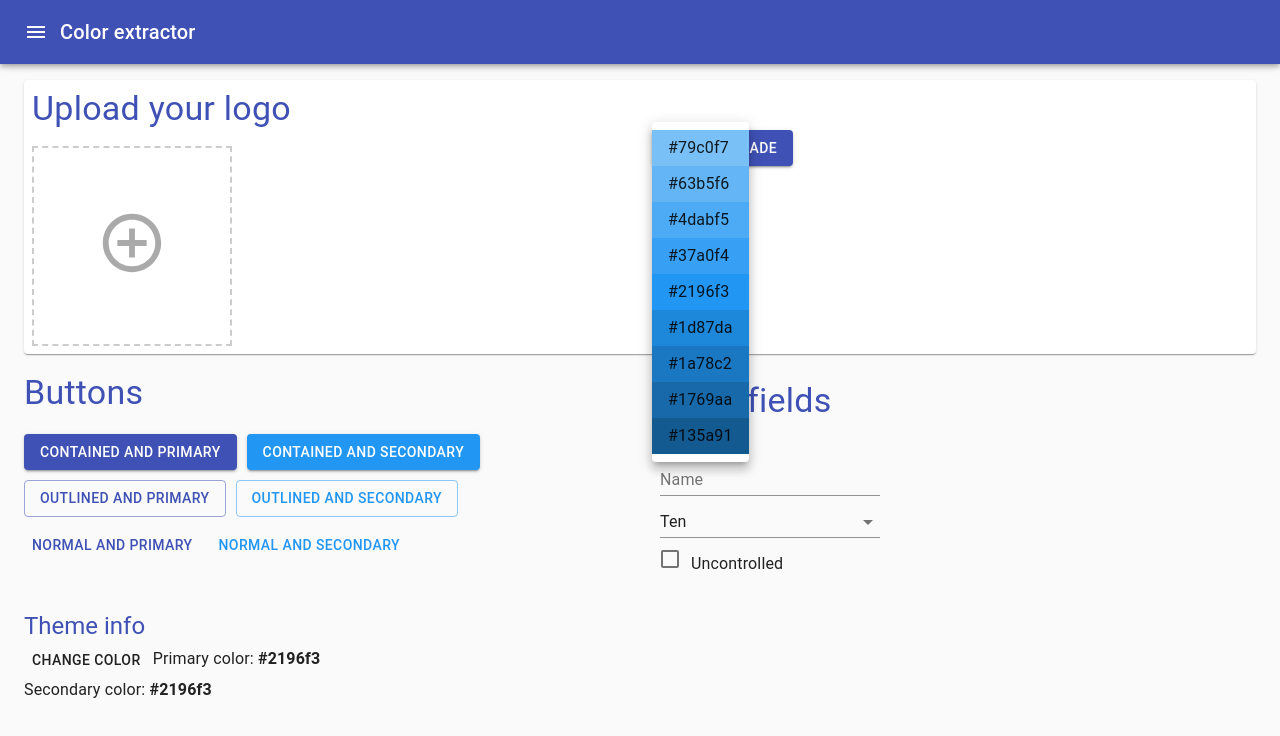
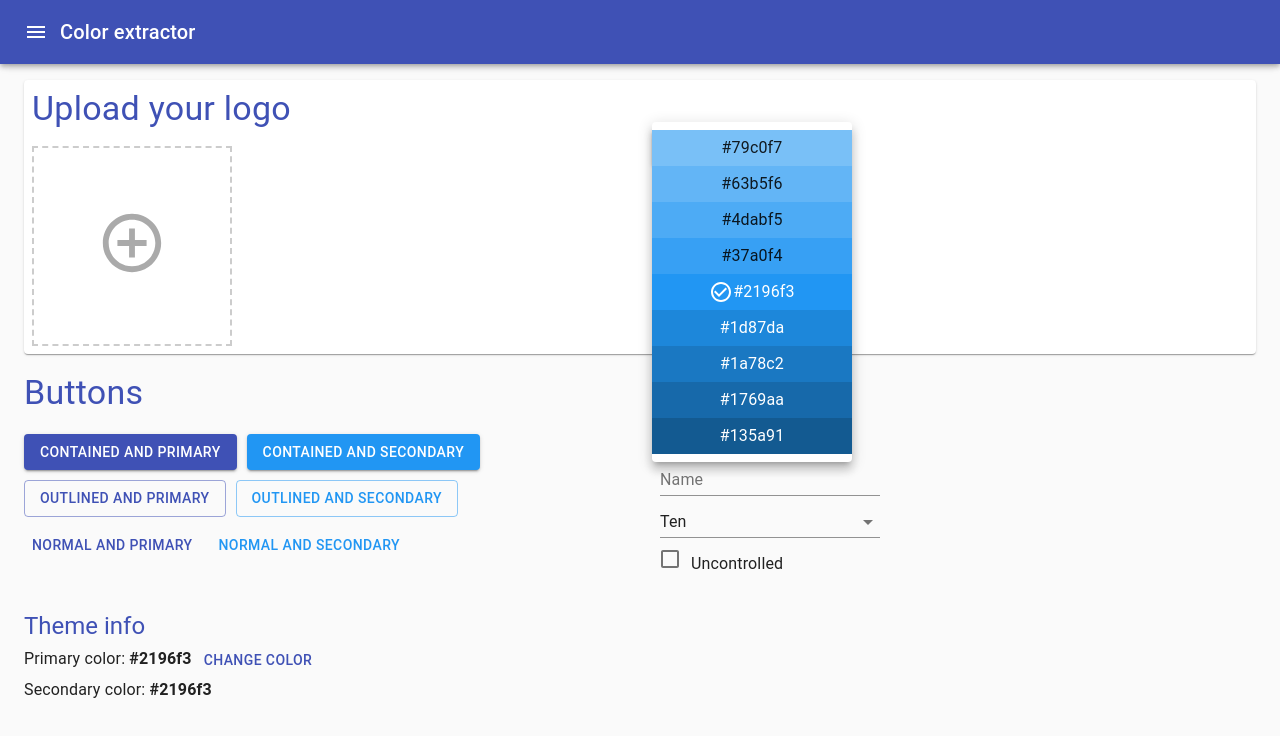
Before and after one commit to giovannimazzuoccolo/color-extractor-mui, a React (Create React App) app: page / in a window 1280 px wide. Both pictures are taken after a click on the button "CHANGE SHADE". Shown: the top 736 px of the page. Built offline with nearby package versions, Linux system fonts and the light colour scheme.

Commit message:
menu fix

```diff
--- a/src/shades/Shades.tsx
+++ b/src/shades/Shades.tsx
@@ -2,7 +2,9 @@ import * as React from "react";
 import Button from "@material-ui/core/Button";
 import Menu from "@material-ui/core/Menu";
 import MenuItem from "@material-ui/core/MenuItem";
-import { shade, tint } from "polished";
+import { shade, tint, meetsContrastGuidelines } from "polished";
+import CheckCircleOutline from "@material-ui/icons/CheckCircleOutline";
+import { makeStyles, createStyles } from "@material-ui/core/styles";
 
 interface IProps {
   primaryColor: string;
@@ -10,6 +12,20 @@ interface IProps {
 }
 
 const Shades: React.FunctionComponent<IProps> = (props: IProps) => {
+  const useStyles = makeStyles(() =>
+    createStyles({
+      root: {
+        minWidth: 200,
+        display: "flex",
+        alignItems: "center",
+        justifyContent: "center"
+      }
+    })
+  );
+  const classes = useStyles();
+
+
+
   const [anchorEl, setAnchorEl] = React.useState<null | HTMLElement>(null);
   const handleClick = (event: React.MouseEvent<HTMLButtonElement>) => {
     setAnchorEl(event.currentTarget);
@@ -33,14 +49,28 @@ const Shades: React.FunctionComponent<IProps> = (props: IProps) => {
     );
   };*/
 
-  function generateShades(color: string) {
+  function generateShades (color: string) {
+
+    function isSelected (shade:string) {
+      return shade === color && <CheckCircleOutline />
+    }
+
+    function checkContrast(shade:string):boolean {
+      const aObj = meetsContrastGuidelines(shade, 'rgba(0, 0, 0, 0.87)');
+      return aObj.AAA;
+    }
+
     let items = [];
     for (let index = 4; index > 0; index--) {
+      console.log(meetsContrastGuidelines(tint(index / 10, color), color));
+
       items.push(
         <MenuItem
-          key={index}
-          style={{ backgroundColor: tint(index / 10, color) }}
+          key={index+'t'}
+          style={{ backgroundColor: tint(index / 10, color), color : checkContrast(tint(index / 10, color)) ? 'inherit' : '#fff' }}
+          className={classes.root}
         >
+          {isSelected(shade(index / 10, color))}
           {tint(index / 10, color)}
         </MenuItem>
       );
@@ -49,9 +79,11 @@ const Shades: React.FunctionComponent<IProps> = (props: IProps) => {
     for (let index = 0; index < 5; index++) {
       items.push(
         <MenuItem
-          key={index}
-          style={{ backgroundColor: shade(index / 10, color) }}
+          key={index+'s'}
+          style={{ backgroundColor: shade(index / 10, color), color : checkContrast(shade(index / 10, color)) ? 'inherit' : '#fff'  }}
+          className={classes.root}
         >
+          {isSelected(shade(index / 10, color))}
           {shade(index / 10, color)}
         </MenuItem>
       );
--- a/src/themeInfo/ThemeInfo.tsx
+++ b/src/themeInfo/ThemeInfo.tsx
@@ -1,16 +1,14 @@
 import * as React from "react";
 import Typography from "@material-ui/core/Typography";
-import { ChromePicker } from 'react-color';
+import { ChromePicker } from "react-color";
 import { Button } from "@material-ui/core";
 
 interface IProps {
-    color: string;
-  }
+  color: string;
+}
 
 const ThemeInfo: React.FunctionComponent<IProps> = (props: IProps) => {
-
-  const [ changeColorButton, changeColorButtonFunc ] = React.useState(false);
-
+  const [changeColorButton, changeColorButtonFunc] = React.useState(false);
 
   return (
     <>
@@ -18,13 +16,18 @@ const ThemeInfo: React.FunctionComponent<IProps> = (props: IProps) => {
         Theme info
       </Typography>
       <Typography>
-      <Button onClick={(e) => {
-          changeColorButtonFunc(!changeColorButton)
-        }}>Change Color</Button> Primary color: <strong>{props.color}</strong>
+        Primary color: <strong>{props.color}</strong>{" "}
+        <Button
+          color="primary"
+          onClick={e => {
+            changeColorButtonFunc(!changeColorButton);
+          }}
+        >
+          Change Color
+        </Button>
         {changeColorButton && <ChromePicker color={props.color} />}
         <br />
         Secondary color: <strong>{props.color}</strong>
-
       </Typography>
     </>
   );
```
